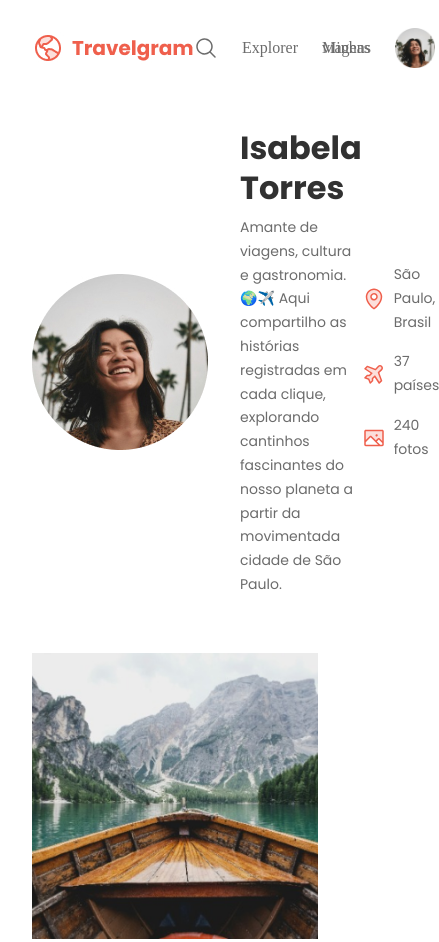
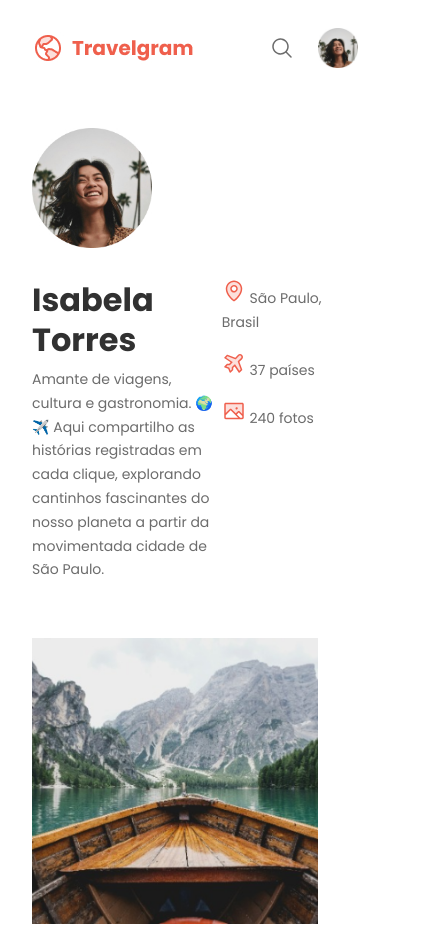
Before and after one commit to luishSHA/Travelgram-Perfil-de-Viagens, a plain HTML site: page index.html in a window 390 px wide. Shown: the top 942 px of the page, 439 px wide, since content can reach past the window. Drawn offline with Linux system fonts and the light colour scheme; a web font is replaced by a local one.

Commit message:
first commit

```diff
--- a/index.html
+++ b/index.html
@@ -39,7 +39,7 @@
         <header>
             <div class="container">
                 <div id="profile">
-                    <img src="assets/Profile pic.jpg" alt="Imagens Isabela Torres">
+                    <img src="assets/Profile pic.jpg" alt="Imagens Isabela Torres" id="foto-isa">
                     <div>
                         <h1>Isabela Torres</h1>
                         <p>
@@ -48,7 +48,7 @@
                         </p>
                     </div>
                 </div>
-                <ul id="info">
+                <ul class="info">
                     <li>
                         <img src="assets/icons/MapPin.svg" alt="Icone de mapa">
                         <span>São Paulo, Brasil</span>
--- a/styles/footer.css
+++ b/styles/footer.css
@@ -2,6 +2,8 @@ footer {
     display: flex;
     gap:24px;
     padding-block: 24px;
+
+    font: 14px/150% var(--font-family);
 }
 footer span:nth-child(1){
     margin-right: auto;
--- a/styles/global.css
+++ b/styles/global.css
@@ -5,15 +5,15 @@
 }
 
 :root {
-    --brand-color:#EF5F4C;
-    --shape-transparency:#ffffff91;
-    --skeleton-color:#d9d9d9;
-    --surface-color:#f5f5f5;
-    --background-color:#ffffff;
-    --text-color-primary:#313131;
-    --text-color-secondary:#6c6c6c;
+  --brand-color: #ef5f4c;
+  --shape-transparency: #ffffff91;
+  --skeleton-color: #d9d9d9;
+  --surface-color: #f5f5f5;
+  --background-color: #ffffff;
+  --text-color-primary: #313131;
+  --text-color-secondary: #6c6c6c;
 
-    --font-family:"Poppins", san-serif;
+  --font-family: "Poppins", san-serif;
   --text-lg: bold 32px/125% var(--font-family);
   --text: 16px/150% var(--foont-family);
   --text-md: 14px/170% var(--font-family);
@@ -23,13 +23,11 @@
 body {
   color: var(--text-color-secondary);
   background-color: var(--background-color);
-
 }
 
 a {
   text-decoration: none;
-    color:inherit;
-
+  color: inherit;
 }
 
 a:hover {
@@ -44,5 +42,16 @@ a:hover {
 }
 
 .surface-color {
-    background-color:var(--surface-color) ;
+  background-color: var(--surface-color);
 }
+
+@media (max-width: 450px) {
+  & #primary-menu {
+    & li:nth-child(2) {
+      display: none;
+    }
+    & li:nth-child(3) {
+      display: none;
+    }
+  }
+}
--- a/styles/header.css
+++ b/styles/header.css
@@ -7,14 +7,14 @@ header .container {
   display: flex;
   justify-content: space-between;
   align-items: center;
-
-
 }
 
 #profile {
   display: flex;
+  flex-wrap: wrap;
   align-items: center;
   gap: 32px;
+  width: 100dvw;
 }
 
 #profile > div {
@@ -27,20 +27,28 @@ header .container {
   margin-bottom: 8px;
 }
 
-
-
-#info {
+.info {
+  flex-wrap: wrap;
   list-style: none;
   display: flex;
   flex-direction: column;
   gap: 16px;
 
-    width: 280px;
+  width: 17.5rem;
 }
 
 #info li {
   display: flex;
   align-items: center;
-    gap: 8px;
+  gap: 0.5rem;
+}
 
+#info img {
+  display: flex;
 }
+
+@media (max-width: 768px) {
+  & #info {
+    flex-wrap: wrap;
+  }
+}
--- a/styles/nav.css
+++ b/styles/nav.css
@@ -11,15 +11,20 @@ nav ul {
   list-style: none;
   display: flex;
   align-items: center;
-    gap:24px;
+  gap: 24px;
 
   padding-block: 8px;
-
 }
 
-nav ul li:last-child  img {
+nav ul li:last-child img {
   width: 40px;
   height: 40px;
   align-items: center;
+}
 
+@media (max-width: 768px) {
+  & #foto-isa {
+    width: 7.5rem;
+    height: 7.5rem;
   }
+}
```
Lines whose indentation alone changed are shown as unchanged.
